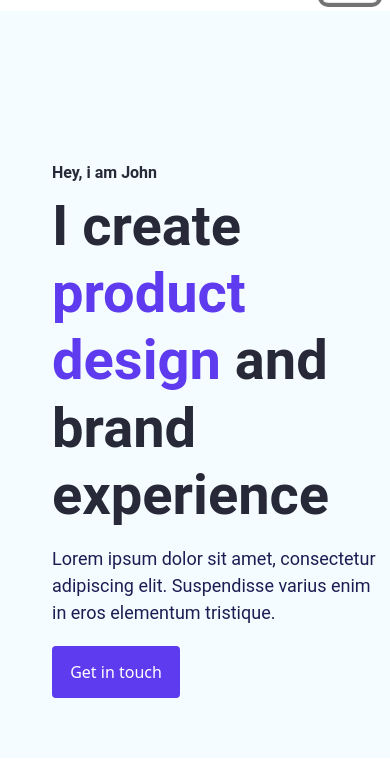
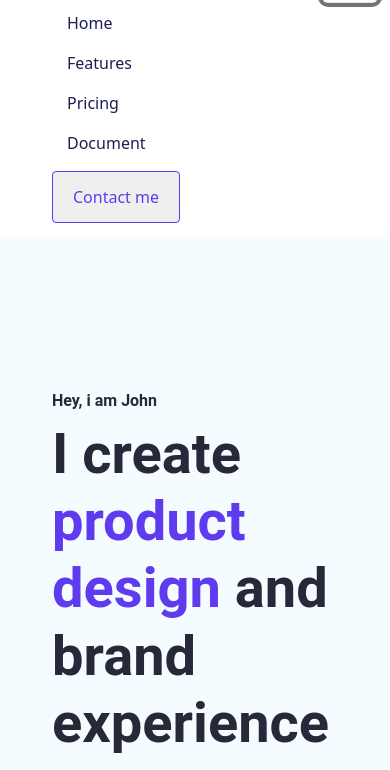
Before and after one commit to JaluIbnuMuttaqin/portfoliodesign.github.io, a plain HTML site: page index.html in a window 390 px wide. Both pictures are taken after a click on the button 350 px from the left and 28 px from the top of the page. Shown: the part 45-815 px from the top of the page. Drawn offline with nearby package versions, Linux system fonts and the light colour scheme.

Commit message:
change navbar toggle

```diff
--- a/index.html
+++ b/index.html
@@ -28,7 +28,7 @@
                     aria-controls="navbarNav" aria-expanded="false" aria-label="Toggle navigation">
                     <span class="navbar-toggler-icon"></span>
                 </button>
-                <div class="collapse navbar-collapse" id="navbarSupportedContent">
+                <div class="collapse navbar-collapse" id="navbarNav">
                     <ul class="navbar-nav me-auto ">
                         <li class="nav-item">
                             <a class="nav-link" href="#">Home</a>
@@ -438,6 +438,9 @@
         <script src="https://cdn.jsdelivr.net/npm/bootstrap@5.2.0/dist/js/bootstrap.min.js"
             integrity="sha384-ODmDIVzN+pFdexxHEHFBQH3/9/vQ9uori45z4JjnFsRydbmQbmL5t1tQ0culUzyK" crossorigin="anonymous">
         </script>
+        <script src="https://cdn.jsdelivr.net/npm/bootstrap@5.2.0/dist/js/bootstrap.bundle.min.js">
+
+        </script>
     </main>
 </body>
 
```
